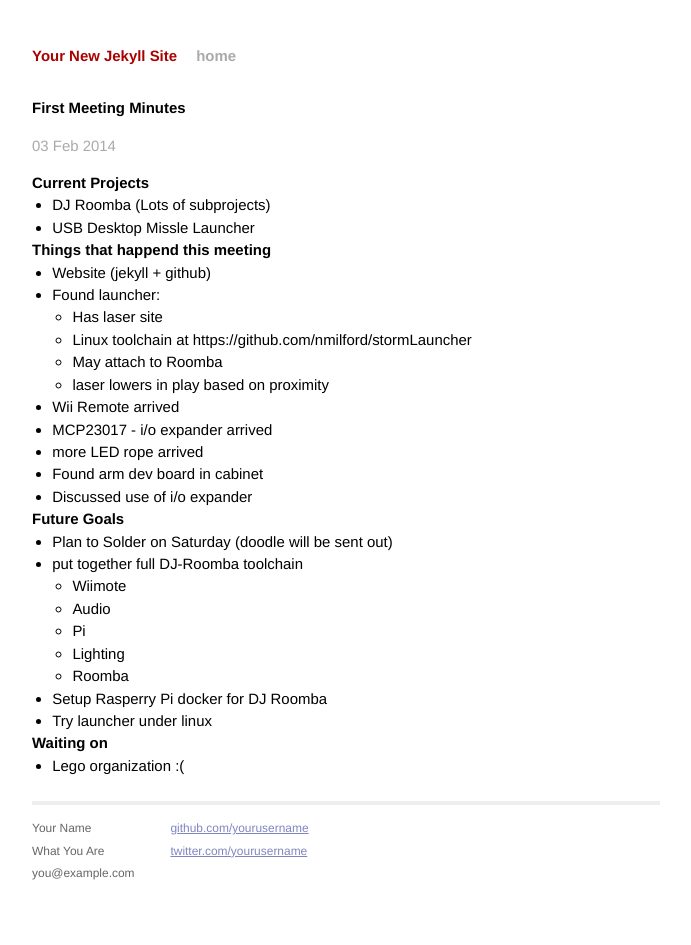
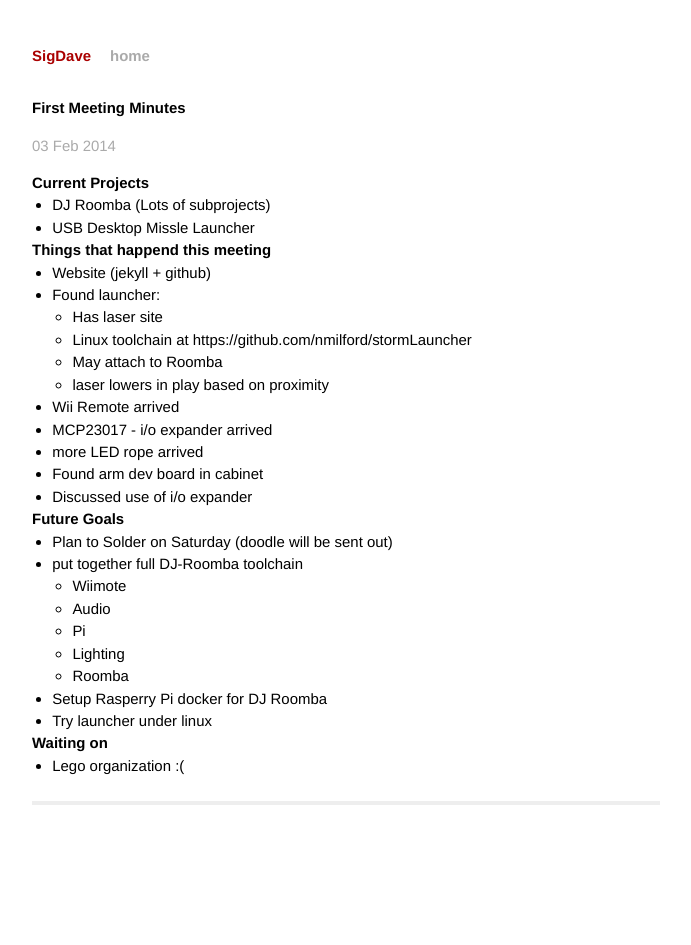
Before and after one commit to acm-uiuc/sigdave, a Jekyll site: the page built from _posts/2014-02-03-meeting-minutes-0.md, in a window 1280 px wide. Shown: the whole page, without its empty margins (294-985 px from the left). Built offline with Jekyll 4.4.1, drawn with Linux system fonts in a browser that asks for light colours; Markdown is read by kramdown in place of the engine named in the settings.

Commit message:
removed default post and retitiled

```diff
--- a/_config.yml
+++ b/_config.yml
@@ -1,3 +1,3 @@
-name: Your New Jekyll Site
+name: SigDave
 markdown: redcarpet
 pygments: true
--- a/_layouts/default.html
+++ b/_layouts/default.html
@@ -24,21 +24,7 @@
           {{ content }}
 
           <div class="footer">
-            <div class="contact">
-              <p>
-                Your Name<br />
-                What You Are<br />
-                you@example.com
-              </p>
-            </div>
-            <div class="contact">
-              <p>
-                <a href="https://github.com/yourusername">github.com/yourusername</a><br />
-                <a href="https://twitter.com/yourusername">twitter.com/yourusername</a><br />
-              </p>
-            </div>
           </div>
         </div>
-
     </body>
 </html>
--- a/index.html
+++ b/index.html
@@ -1,6 +1,6 @@
 ---
 layout: default
-title: Your New Jekyll Site
+title: Sig Dave
 ---
 
 <div id="home">
```
Also changed, not shown: _posts/2014-02-03-welcome-to-jekyll.markdown (deleted, +0 -24 lines).
